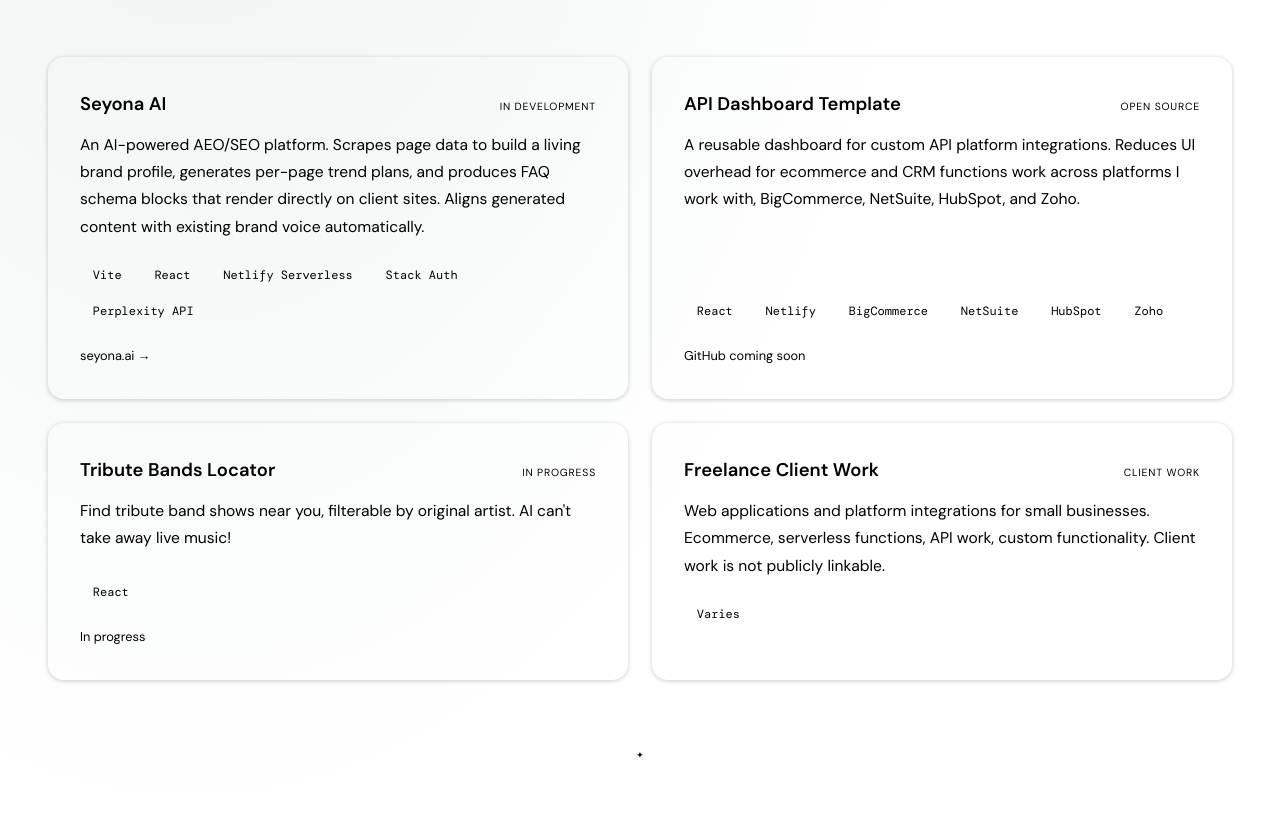
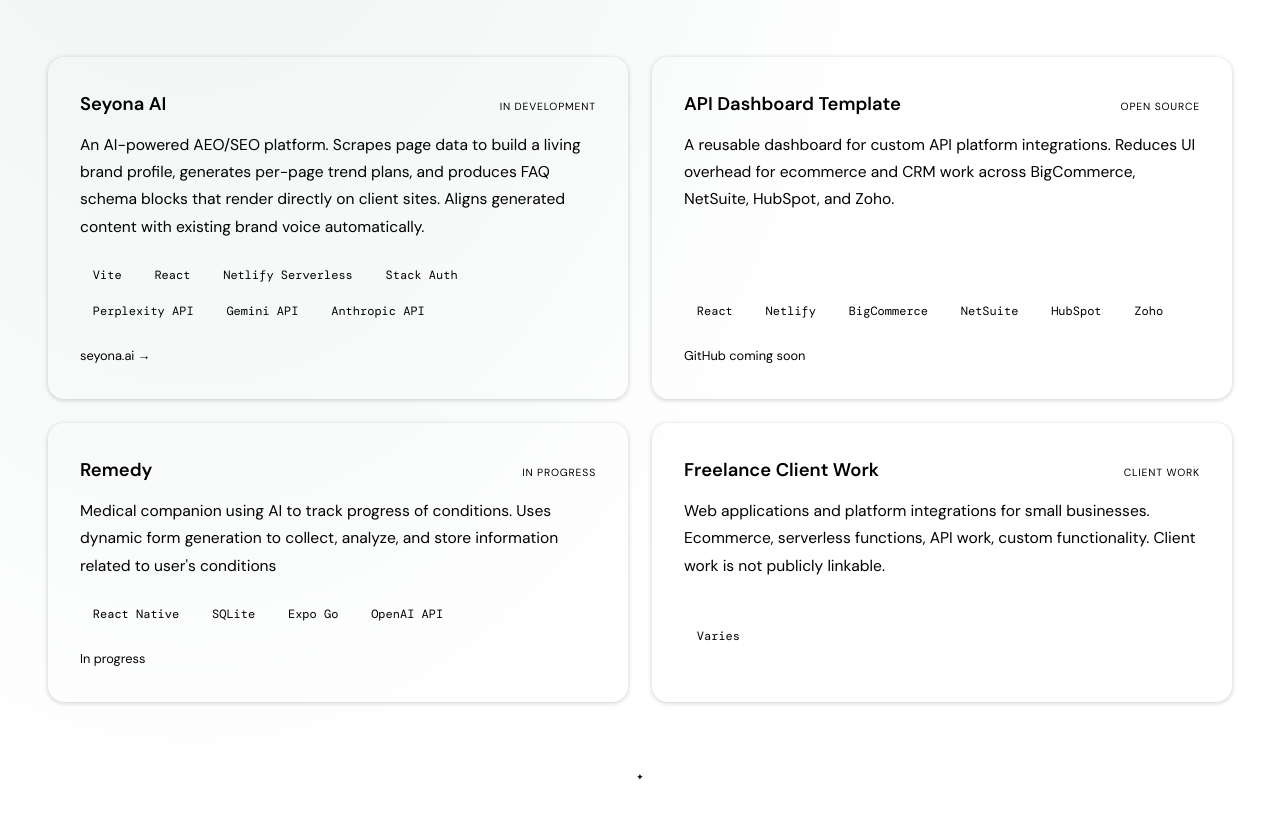
Before and after one commit to jaredyankee/jared-yankee, a React (Vite) app: page / in a window 1280 px wide. Shown: the part 500-1318 px from the top of the page. Built offline with nearby package versions, Linux system fonts and the light colour scheme; the HTML template or start-up script is replaced by a standard one.

Commit message:
Add Remedy to work

```diff
--- a/src/components/Work.jsx
+++ b/src/components/Work.jsx
@@ -6,7 +6,7 @@
     name: 'Seyona AI',
     description:
       'An AI-powered AEO/SEO platform. Scrapes page data to build a living brand profile, generates per-page trend plans, and produces FAQ schema blocks that render directly on client sites. Aligns generated content with existing brand voice automatically.',
-    stack: ['Vite', 'React', 'Netlify Serverless', 'Stack Auth', 'Perplexity API'],
+    stack: ['Vite', 'React', 'Netlify Serverless', 'Stack Auth', 'Perplexity API', 'Gemini API', 'Anthropic API'],
     link: 'https://seyona.ai',
     linkLabel: 'seyona.ai',
     status: 'In development',
@@ -14,17 +14,17 @@
   {
     name: 'API Dashboard Template',
     description:
-      'A reusable dashboard for custom API platform integrations. Reduces UI overhead for ecommerce and CRM functions work across platforms I work with, BigCommerce, NetSuite, HubSpot, and Zoho.',
+      'A reusable dashboard for custom API platform integrations. Reduces UI overhead for ecommerce and CRM work across BigCommerce, NetSuite, HubSpot, and Zoho.',
     stack: ['React', 'Netlify', 'BigCommerce', 'NetSuite', 'HubSpot', 'Zoho'],
     link: null,
     linkLabel: 'GitHub coming soon',
     status: 'Open source',
   },
   {
-    name: 'Tribute Bands Locator',
+    name: 'Remedy',
     description:
-      "Find tribute band shows near you, filterable by original artist. AI can't take away live music!",
-    stack: ['React'],
+      "Medical companion using AI to track progress of conditions. Uses dynamic form generation to collect, analyze, and store information related to user's conditions",
+    stack: ['React Native', 'SQLite', 'Expo Go', 'OpenAI API'],
     link: null,
     linkLabel: 'In progress',
     status: 'In progress',
```
